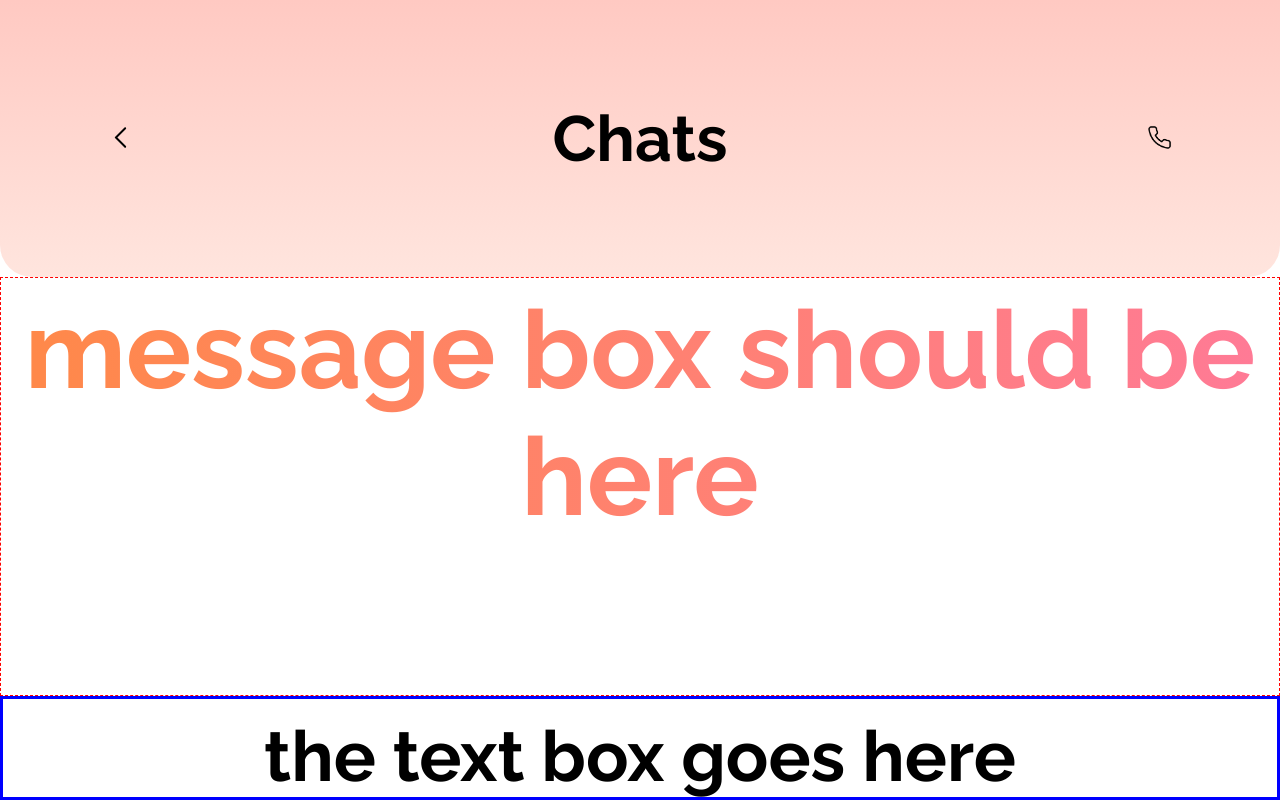
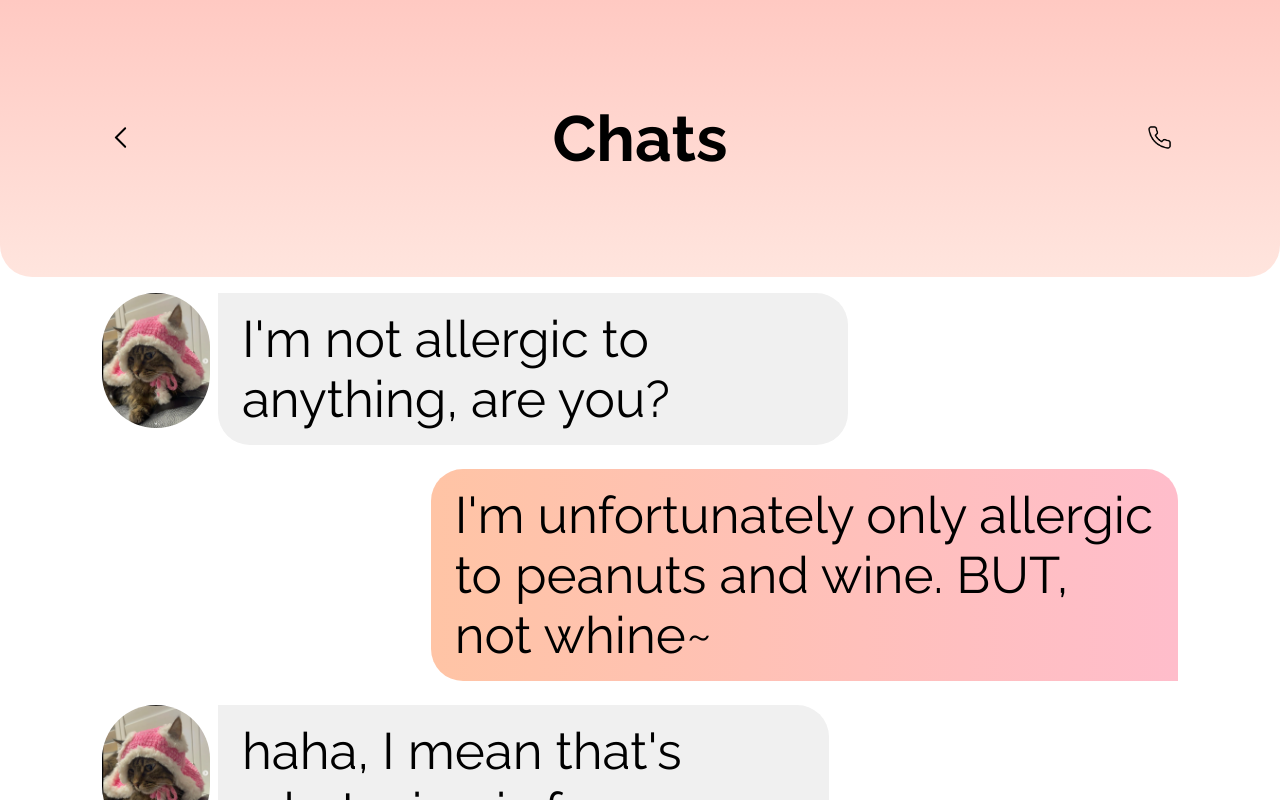
Before and after one commit to anotruong/pear, a React (Create React App) app in the folder client/: page / in a window 1280 px wide. Built offline with nearby package versions, Linux system fonts and the light colour scheme.

Commit message:
expanded structure and database plan for chat component

```diff
--- a/client/src/mock-data.json
+++ b/client/src/mock-data.json
@@ -198,5 +198,47 @@
       "userId": "004",
       "lastMessage": "Chipotle is alright"
     }
-  ]
+  ],
+  "convo": {
+    "convoId": [
+      {
+        "userId": "001",
+        "messages": [
+          {
+            "date": "2023-12-07T19:04:26.231Z",
+            "msg": "i'm free today"
+          },
+          {
+            "date": "2023-12-07T19:05:05.912Z",
+            "msg": "no i'm not allergic"
+          },
+          {
+            "date": "2023-12-07T19:05:24.655Z",
+            "msg": "great, see you tomorrow"
+          }
+        ]
+      },
+      {
+        "userId": "004",
+        "messages": [
+          {
+            "date": "2023-12-07T19:04:26.231Z",
+            "message": "Great, any allergies"
+          },
+          {
+            "date": "2023-12-07T19:05:10.128Z",
+            "message": "Me either"
+          },
+          {
+            "date": "2023-12-07T19:05:14.128Z",
+            "message": "I love eating everything"
+          },
+          {
+            "date": "2023-12-07T19:06:04.655Z",
+            "message": "see you tomorrow"
+          }
+        ]
+      }
+    ]
+  }
 }
--- a/client/src/pages/chat/chat.css
+++ b/client/src/pages/chat/chat.css
@@ -144,11 +144,97 @@ button#phoneBtn {
 } */
 
 #message-container {
-  border: 1px dashed red;
+  /* border: 1px dashed red; */
   flex: 1 1 auto;
+  padding: 1rem 8vw;
+  max-width: -webkit-fill-available;
 }
 
+.response-container {
+  display: inline-flex;
+  flex-direction: row;
+  width: 100%;
+  flex-wrap: nowrap;
+  margin-bottom: 0.5rem;
+  align-items: flex-start;
+}
+
+.response-container .chatBubble-container {
+  display: flex;
+  flex-direction: column;
+  align-items: flex-start;
+}
+
+.response-container .chatBubble {
+  background: #F0F0F0;
+  border-radius: 0rem 2rem 2rem 2rem;
+}
+
+.sender-container {
+  display: inline-flex;
+  flex-direction: column;
+  width: 100%;
+  flex-wrap: nowrap;
+  align-items: flex-end;
+  margin-bottom: 0.5rem;
+}
+
+.sender-container .chatBubble-container {
+  display: flex;
+  flex-direction: column;
+  align-items: flex-end;
+}
+
+.sender-container .chatBubble {
+  background: linear-gradient(90deg, #FFC4A5, #FFBDCB);
+  border-radius: 2rem 2rem 0rem 2rem;
+}
+
+.response-container .icon-container {
+  width: 10%;
+  border-radius: 5rem;
+}
+
+.chatBubble {
+  margin-bottom: 1rem;
+  max-width: 65%;
+  padding: 1rem 1.5rem;
+  text-align: left;
+  font-size: 4vw;
+}
+
+/* keyboard textbox */
+
 #textbox-container {
-  border: 3px solid blue;
+  /* border: 3px solid blue; */
   flex: 0 1;
+  padding: 1rem 8vw;
 }
+
+.textbox-flex {
+  display: inline-flex;
+  flex-direction: row;
+  flex-wrap: nowrap;
+  align-items: center;
+  width: -webkit-fill-available;
+  background: #F0F0F0;
+  border: #F0F0F0 solid 10px;
+  border-radius: 4rem;
+}
+
+textarea.textbox {
+  width: -webkit-fill-available;
+  background: transparent;
+  border: none;
+  font-size: 4vw;
+  padding: .5rem;
+}
+
+textarea.textbox:focus {
+  outline: none;
+  box-shadow: none;
+}
+
+.textbox-btn {
+  width: 10%;
+}
--- a/client/src/pages/chat/chatRoom.js
+++ b/client/src/pages/chat/chatRoom.js
@@ -1,4 +1,6 @@
-import React from 'react';
+import React, {
+  useState
+} from 'react';
 import PhoneImg from'../../images/phone.png';
 import tempPic from '../../images/tempPP.png';
 import './chat.css';
@@ -22,7 +24,7 @@ const ChatRoom = ({acc}) => {
         - account holder
           - gradient background
           - black font
-        -time
+        -date
           - for dates, displays previous dates, 'yesterday' and 'today'.
           - for time
 
@@ -43,16 +45,42 @@ const ChatRoom = ({acc}) => {
     PROBLEM:
       How to process conversation history?
 
+    EXAMPLE:
+      - moved to mockData.json
+
     EXPLICIT:
 
     IMPLICIT:
       - The conversation should be saved into two objects.
       - each object should have a sub-object
         - In the subobject should be
+      -Each conversation between two users should be given a unique id
+      -the date should be generated using 'new Date()'
+        -'new Date()' returns an object
+          -has not decided if I want the date be object or stringifyed.
 
     ALGO:
 
   */
+
+  // For expanding and shrinking textarea.textbox
+
+  const [ rowHeight, setRowHeight ] = useState(1);
+  const cos = Array.from({ length: 4 }, (_, index) => (index + 1) * 24);
+  const txtHeightHandler = (length) => {
+    if (length > cos[0] && length < cos[1]+ 1 ) {
+      setRowHeight(2)
+    } else if (length > cos[1] && length < cos[2] + 1) {
+      setRowHeight(3)
+    } else if (length > cos[2] && length < cos[3] + 1) {
+      setRowHeight(4)
+    } else if (length > cos[3]) {
+      setRowHeight(4)
+    } else {
+      setRowHeight(1)
+    }
+  }
+
   return(
     <div className='chatRoom-container'>
       <div className='chatRoom-flex'>
@@ -68,10 +96,58 @@ const ChatRoom = ({acc}) => {
           </div>
         </div>
         <div id='message-container'>
-          <h1>message box should be here</h1>
+          <div className='response-container'>
+            <img src={tempPic} className='icon-container'/>
+            <div className='chatBubble-container'>
+              <div className='chatBubble'>
+                I'm not allergic to anything, are you?
+              </div>
+            </div>
+          </div>
+          <div className='sender-container'>
+            <div className='chatBubble-container'>
+              <div className='chatBubble'>
+                I'm unfortunately only allergic to peanuts and wine. BUT, not whine~
+              </div>
+            </div>
+          </div>
+          <div className='response-container'>
+            <img src={tempPic} className='icon-container'/>
+            <div className='chatBubble-container'>
+              <div className='chatBubble'>
+                haha, I mean that's what wine is for
+              </div>
+              <div className='chatBubble'>
+                Seee u soooon
+              </div>
+            </div>
+          </div>
+          <div className='sender-container'>
+            <div className='chatBubble-container'>
+              <div className='chatBubble'>
+                See ya
+              </div>
+            </div>
+          </div>
         </div>
         <div id='textbox-container'>
-          <h3>the text box goes here</h3>
+          <div className='textbox-flex'>
+            <textarea
+              id='textbox'
+              className='textbox'
+              type='textbox'
+              placeholder='Type message...'
+              rows={rowHeight}
+              onInput={()=> {
+                let val = document.getElementById('textbox').value;
+                // console.log(typeof val)
+                txtHeightHandler(val.length)
+              }}
+            />
+            <button id='attach-btn' className='textbox-btn'>att</button>
+            <button id='mic-btn' className='textbox-btn'>mic</button>
+          </div>
+          {/* <button>send</button> */}
         </div>
       </div>
 
```
